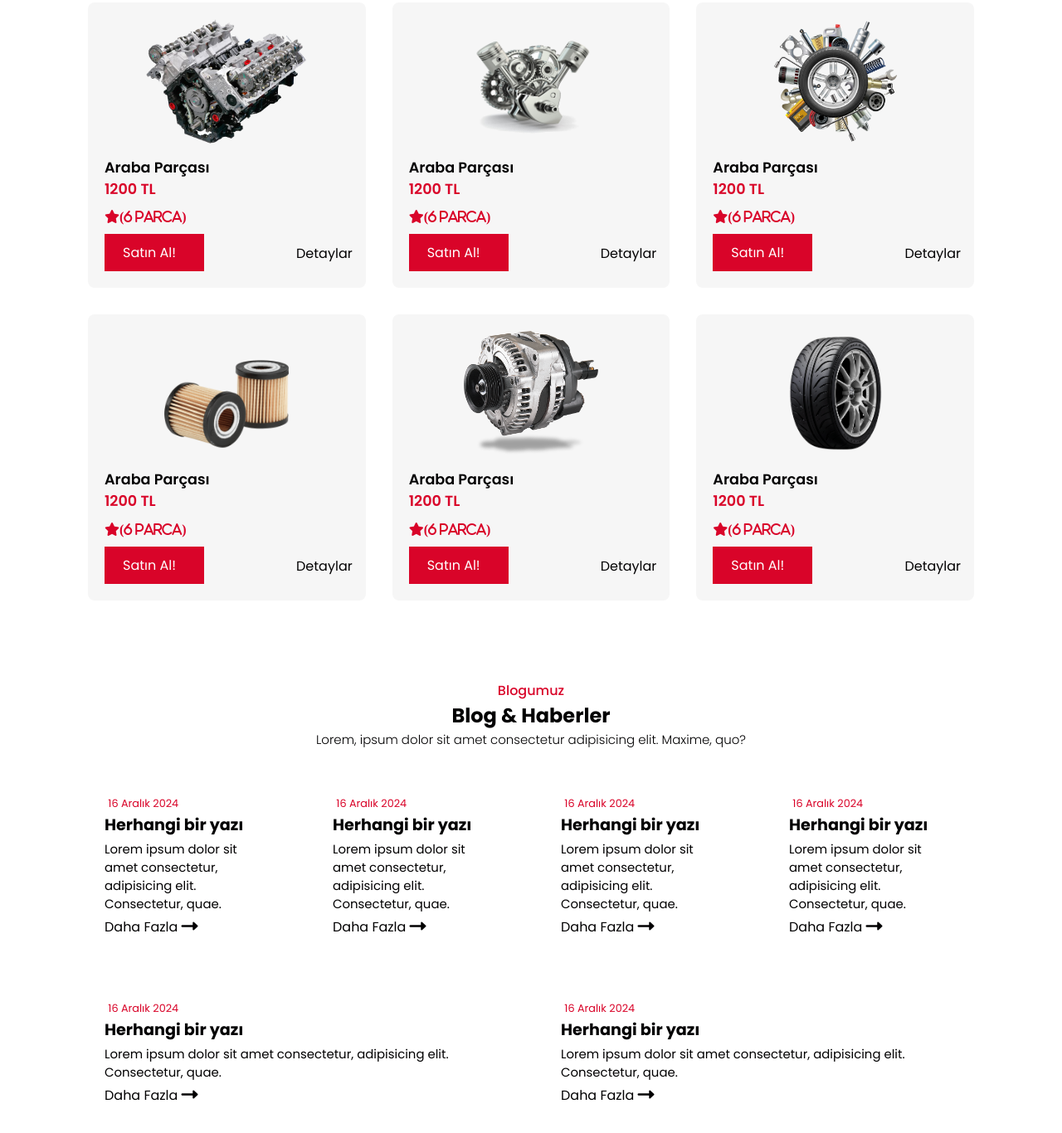
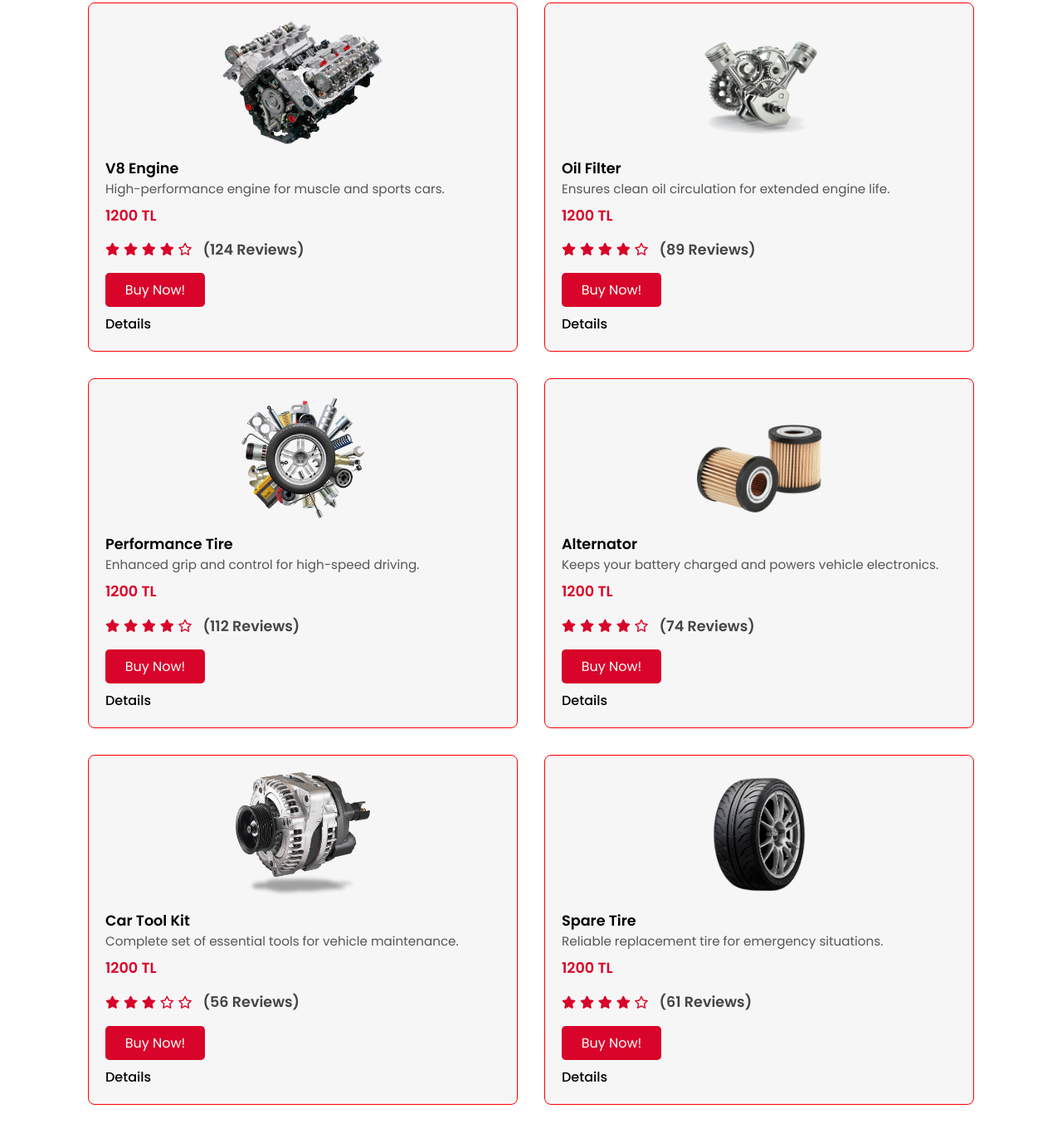
Before and after one commit to rich2024-sketch/carEcommerce_new, a plain HTML site: page index.html in a window 1280 px wide. Shown: the part 1914-3280 px from the top of the page at 83% size. Drawn offline with Linux system fonts and the light colour scheme.

Commit message:
1.I have chnaged the car part text to car part's actual names. 2. added products descriptions 3.improved the start/rating style 4.added a hover effect to each card 5.updated HTML with 3 rows abd 2 columns 6.updated my CSS to style .row and control the 2-column layout

```diff
--- a/index.html
+++ b/index.html
@@ -127,58 +127,112 @@
         <!-- Parça 1 -->
         <div class="box">
           <img src="img/part1.png" alt="" />
-          <h3>Araba Parçası</h3>
+          <h3>V8 Engine</h3>
+<p class="desc">High-performance engine for muscle and sports cars.</p>
+
           <span>1200 TL</span>
-          <i class="fa-solid fa-star">(6 Parca)</i>
-          <a href="#" class="btn">Satın Al!</a>
-          <a href="#" class="details">Detaylar</a>
+          <div class="rating">
+
+  <i class="fa-solid fa-star"></i>
+  <i class="fa-solid fa-star"></i>
+  <i class="fa-solid fa-star"></i>
+  <i class="fa-solid fa-star"></i>
+  <i class="fa-regular fa-star"></i>
+  <span>(124 Reviews)</span>
+</div>
+<a href="#" class="btn">Buy Now!</a>
+<a href="#" class="details">Details</a>
 </div>
         <!-- Parça 2 -->
 <div class="box">
-          <img src="img/part2.png" alt="" />
-          <h3>Araba Parçası</h3>
+  <img src="img/part2.png" alt="Oil Filter" />
+  <h3>Oil Filter</h3>
+  <p class="desc">Ensures clean oil circulation for extended engine life.</p>
   <span>1200 TL</span>
-          <i class="fa-solid fa-star">(6 Parca)</i>
-          <a href="#" class="btn">Satın Al!</a>
-          <a href="#" class="details">Detaylar</a>
+  <div class="rating">
+    <i class="fa-solid fa-star"></i>
+    <i class="fa-solid fa-star"></i>
+    <i class="fa-solid fa-star"></i>
+    <i class="fa-solid fa-star"></i>
+    <i class="fa-regular fa-star"></i>
+    <span>(89 Reviews)</span>
   </div>
+  <a href="#" class="btn">Buy Now!</a>
+  <a href="#" class="details">Details</a>
+</div>
+
         <!-- Parça 3 -->
 <div class="box">
-          <img src="img/part3.png" alt="" />
-          <h3>Araba Parçası</h3>
+  <img src="img/part3.png" alt="Performance Tire" />
+  <h3>Performance Tire</h3>
+  <p class="desc">Enhanced grip and control for high-speed driving.</p>
   <span>1200 TL</span>
-          <i class="fa-solid fa-star">(6 Parca)</i>
-          <a href="#" class="btn">Satın Al!</a>
-          <a href="#" class="details">Detaylar</a>
+  <div class="rating">
+    <i class="fa-solid fa-star"></i>
+    <i class="fa-solid fa-star"></i>
+    <i class="fa-solid fa-star"></i>
+    <i class="fa-solid fa-star"></i>
+    <i class="fa-regular fa-star"></i>
+    <span>(112 Reviews)</span>
   </div>
+  <a href="#" class="btn">Buy Now!</a>
+  <a href="#" class="details">Details</a>
+</div>
+
         <!-- Parça 4 -->
 <div class="box">
-          <img src="img/part4.png" alt="" />
-          <h3>Araba Parçası</h3>
+  <img src="img/part4.png" alt="Alternator" />
+  <h3>Alternator</h3>
+  <p class="desc">Keeps your battery charged and powers vehicle electronics.</p>
   <span>1200 TL</span>
-          <i class="fa-solid fa-star">(6 Parca)</i>
-          <a href="#" class="btn">Satın Al!</a>
-          <a href="#" class="details">Detaylar</a>
+  <div class="rating">
+    <i class="fa-solid fa-star"></i>
+    <i class="fa-solid fa-star"></i>
+    <i class="fa-solid fa-star"></i>
+    <i class="fa-solid fa-star"></i>
+    <i class="fa-regular fa-star"></i>
+    <span>(74 Reviews)</span>
   </div>
+  <a href="#" class="btn">Buy Now!</a>
+  <a href="#" class="details">Details</a>
+</div>
+
         <!-- Parça 5 -->
 <div class="box">
-          <img src="img/part5.png" alt="" />
-          <h3>Araba Parçası</h3>
+  <img src="img/part5.png" alt="Car Tool Kit" />
+  <h3>Car Tool Kit</h3>
+  <p class="desc">Complete set of essential tools for vehicle maintenance.</p>
   <span>1200 TL</span>
-          <i class="fa-solid fa-star">(6 Parca)</i>
-          <a href="#" class="btn">Satın Al!</a>
-          <a href="#" class="details">Detaylar</a>
+  <div class="rating">
+    <i class="fa-solid fa-star"></i>
+    <i class="fa-solid fa-star"></i>
+    <i class="fa-solid fa-star"></i>
+    <i class="fa-regular fa-star"></i>
+    <i class="fa-regular fa-star"></i>
+    <span>(56 Reviews)</span>
   </div>
+  <a href="#" class="btn">Buy Now!</a>
+  <a href="#" class="details">Details</a>
+</div>
+
         <!-- Parça 6 -->
 <div class="box">
-          <img src="img/part6.png" alt="" />
-          <h3>Araba Parçası</h3>
+  <img src="img/part6.png" alt="Spare Tire" />
+  <h3>Spare Tire</h3>
+  <p class="desc">Reliable replacement tire for emergency situations.</p>
   <span>1200 TL</span>
-          <i class="fa-solid fa-star">(6 Parca)</i>
-          <a href="#" class="btn">Satın Al!</a>
-          <a href="#" class="details">Detaylar</a>
+  <div class="rating">
+    <i class="fa-solid fa-star"></i>
+    <i class="fa-solid fa-star"></i>
+    <i class="fa-solid fa-star"></i>
+    <i class="fa-solid fa-star"></i>
+    <i class="fa-regular fa-star"></i>
+    <span>(61 Reviews)</span>
   </div>
+  <a href="#" class="btn">Buy Now!</a>
+  <a href="#" class="details">Details</a>
 </div>
+
     </section>
 
     <!-- Blog container -->
--- a/style.css
+++ b/style.css
@@ -267,12 +267,12 @@ header.shadow #search-icon {
 }
 
 /* 6lı parçalar bölümü */
-.parts-container{
-    display: flex;
-    flex-wrap: wrap;
-    gap: 2rem;
-    margin-top: 2rem;
+.parts-container .box .desc {
+  font-size: 0.95rem;
+  margin-bottom: 0.5rem;
+  color: #555;
 }
+
 
 .parts-container .box {
     flex: 1 1 17rem;
@@ -283,6 +283,29 @@ header.shadow #search-icon {
     background: #f6f6f6;
     border-radius: 0.5rem;
 }
+
+.parts-container .box .rating {
+  display: flex;
+  align-items: center;
+  gap: 0.3rem;
+  margin: 0.5rem 0;
+  color: var(--main-color);
+  font-size: 0.95rem;
+}
+.parts-container .box .rating span {
+  margin-left: 0.5rem;
+  color: #444;
+}
+
+.parts-container .box {
+  transition: transform 0.3s ease, box-shadow 0.3s ease;
+}
+
+.parts-container .box:hover {
+  transform: scale(1.03);
+  box-shadow: 0 4px 12px rgba(0, 0, 0, 0.1);
+}
+
 
 .parts-container .box img {
     width: 100%;
@@ -326,14 +349,56 @@ header.shadow #search-icon {
     color: var(--main-color);
     text-decoration: underline;
  }
+.parts-container .box .btn {
+  max-width: 120px;
+  padding: 0.5rem 1rem;
+  margin-bottom: 0.5rem;
+  background-color: var(--main-color);
+  color: white;
+  border-radius: 0.3rem;
+  text-align: center;
+}
+
+.parts-container .box .btn:hover {
+  background-color: #c0392b; /* darker shade on hover */
+}
+
+.parts-container .box .details {
+  position: relative;
+  bottom: auto;
+  right: auto;
+  margin-top: auto;
+  color: var(--text-color);
+  font-weight: 500;
+}
+.parts-container {
+  display: grid;
+  grid-template-columns: repeat(2, 1fr); /* 2 columns */
+  gap: 2rem;
+  margin-top: 2rem;
+}
+
+.parts-container .box {
+  background: #f6f6f6;
+  border-radius: 0.5rem;
+  padding: 20px;
+  display: flex;
+  flex-direction: column;
+  position: relative;
+}
+.parts-container .box {
+  border: 1px solid red;
+}
+
+
 
 .blog-container {
-    display: flex;
-    flex-wrap: wrap;
-    gap: 2rem;
+    display: grid;
+grid-template-columns: repeat(auto-fit, minmax(250px, 1fr));
+gap: 2rem;
+
     margin-top: 2rem;
 }
-
 .blog-container .box {
     flex: 1 1 13rem;
     padding: 20px;
```
Lines whose indentation alone changed are shown as unchanged.
